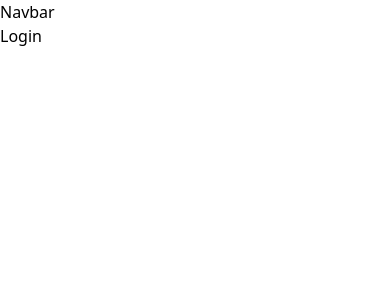
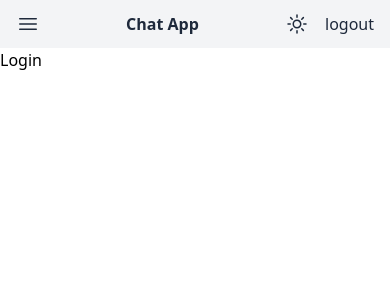
Before and after one commit to ahmad-karimigorji/React-Chat-App, a React (Vite) app: page / in a window 390 px wide. Shown: the top 300 px of the page. Built offline with nearby package versions, Linux system fonts and the light colour scheme.

Commit message:
add navbar

```diff
--- a/src/component/Navbar.jsx
+++ b/src/component/Navbar.jsx
@@ -1,5 +1,62 @@
 const Navbar = () => {
-    return ( <div>Navbar</div> );
-}
+  return (
+    <div>
+      <div className="flex justify-between items-center py-1 px-2 bg-gray-100 text-slate-800">
+        <button className="md:hidden p-2">
+          <svg
+            xmlns="http://www.w3.org/2000/svg"
+            fill="none"
+            viewBox="0 0 24 24"
+            strokeWidth="1.5"
+            stroke="currentColor"
+            className="w-6 h-6"
+          >
+            <path
+              strokeLinecap="round"
+              strokeLinejoin="round"
+              d="M3.75 6.75h16.5M3.75 12h16.5m-16.5 5.25h16.5"
+            />
+          </svg>
+        </button>
+        <h2 className="font-bold">Chat App</h2>
+        <div className="flex items-center">
+          <button className="p-2">
+            <svg
+              xmlns="http://www.w3.org/2000/svg"
+              fill="none"
+              viewBox="0 0 24 24"
+              strokeWidth="1.5"
+              stroke="currentColor"
+              className="w-6 h-6"
+            >
+              <path
+                strokeLinecap="round"
+                strokeLinejoin="round"
+                d="M12 3v2.25m6.364.386l-1.591 1.591M21 12h-2.25m-.386 6.364l-1.591-1.591M12 18.75V21m-4.773-4.227l-1.591 1.591M5.25 12H3m4.227-4.773L5.636 5.636M15.75 12a3.75 3.75 0 11-7.5 0 3.75 3.75 0 017.5 0z"
+              />
+            </svg>
+          </button>
+          <button className="hidden p-2">
+            <svg
+              xmlns="http://www.w3.org/2000/svg"
+              fill="none"
+              viewBox="0 0 24 24"
+              strokeWidth="1.5"
+              stroke="currentColor"
+              className="w-6 h-6"
+            >
+              <path
+                strokeLinecap="round"
+                strokeLinejoin="round"
+                d="M21.752 15.002A9.718 9.718 0 0118 15.75c-5.385 0-9.75-4.365-9.75-9.75 0-1.33.266-2.597.748-3.752A9.753 9.753 0 003 11.25C3 16.635 7.365 21 12.75 21a9.753 9.753 0 009.002-5.998z"
+              />
+            </svg>
+          </button>
+          <button className="p-2">logout</button>
+        </div>
+      </div>
+    </div>
+  );
+};
 
 export default Navbar;
```
